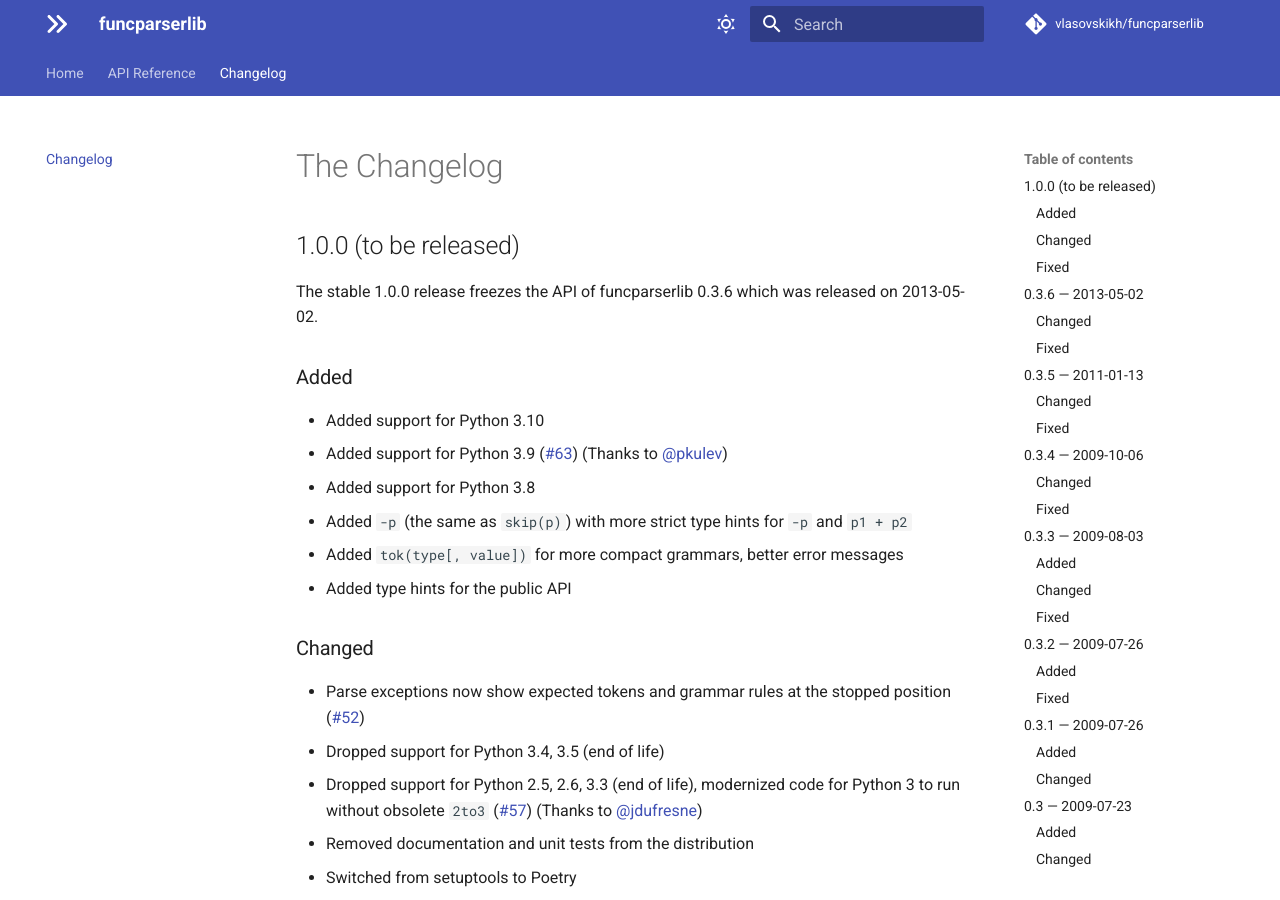
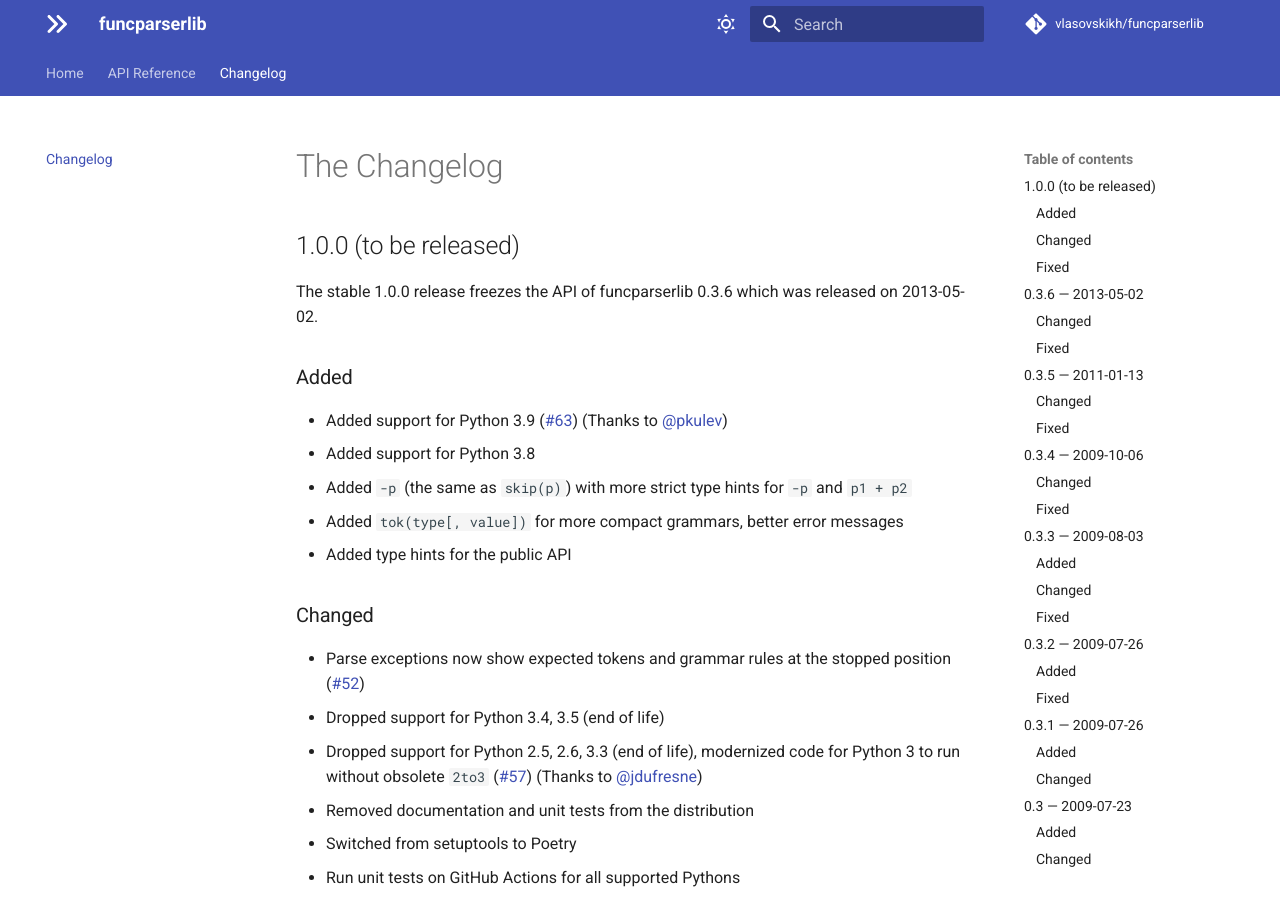
Before and after one commit to vlasovskikh/funcparserlib, an MkDocs documentation site: the page built from docs/changes.md, in a window 1280 px wide and 900 px high. Built offline with MkDocs 1.6.1 and Material for MkDocs 9.7.7, drawn with Linux system fonts in a browser that asks for light colours; comment, search, counter and statistics services are not loaded.

Commit message:
Revert "Added support for Python 3.10"
This reverts commit 28a9b1cd3ac0c8308689fa26604e7cca111d2d4e.

```diff
--- a/docs/changes.md
+++ b/docs/changes.md
@@ -9,7 +9,6 @@
 
 ### Added
 
-* Added support for Python 3.10
 * Added support for Python 3.9
   ([#63](https://github.com/vlasovskikh/funcparserlib/pull/63))
   (Thanks to [@pkulev](https://github.com/pkulev))
--- a/pyproject.toml
+++ b/pyproject.toml
@@ -17,7 +17,6 @@
     "Programming Language :: Python :: 3.7",
     "Programming Language :: Python :: 3.8",
     "Programming Language :: Python :: 3.9",
-    "Programming Language :: Python :: 3.10",
 ]
 
 [tool.poetry.dependencies]
```
Also changed, not shown: 1 other file.
